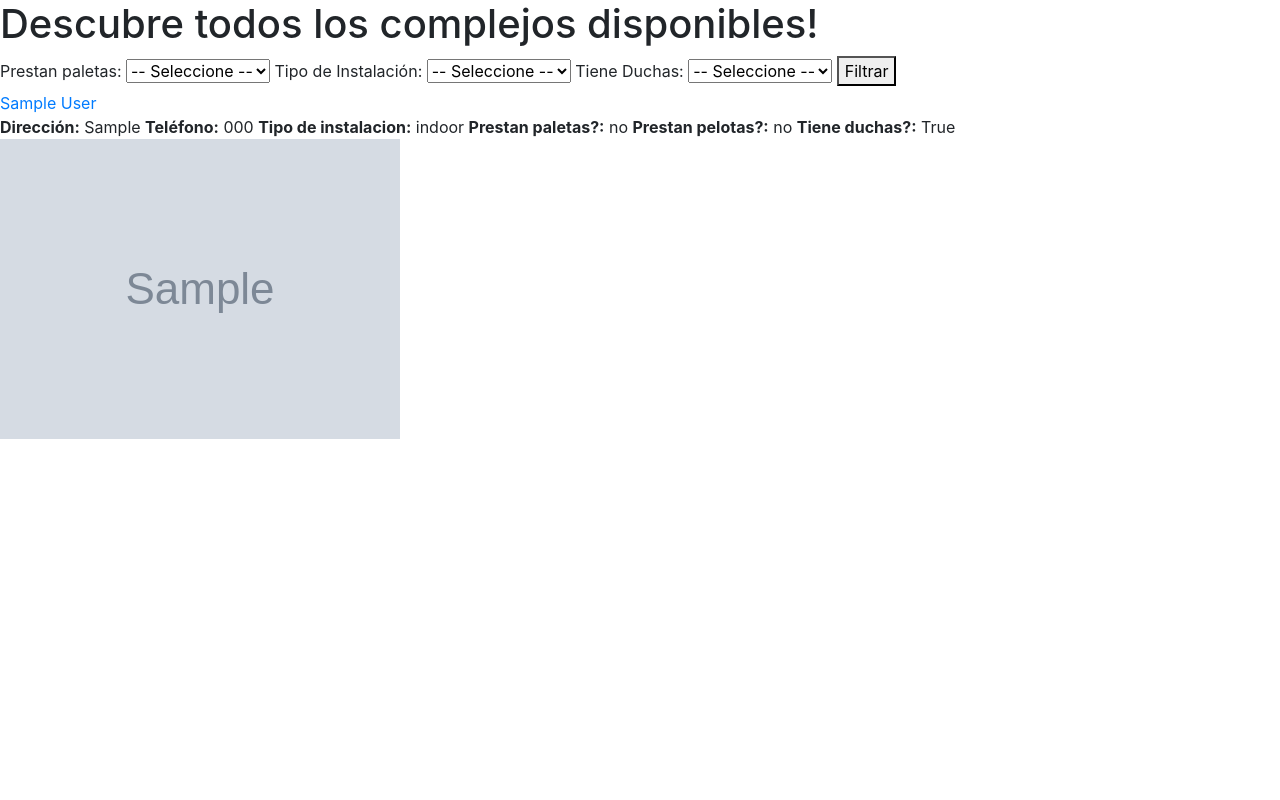
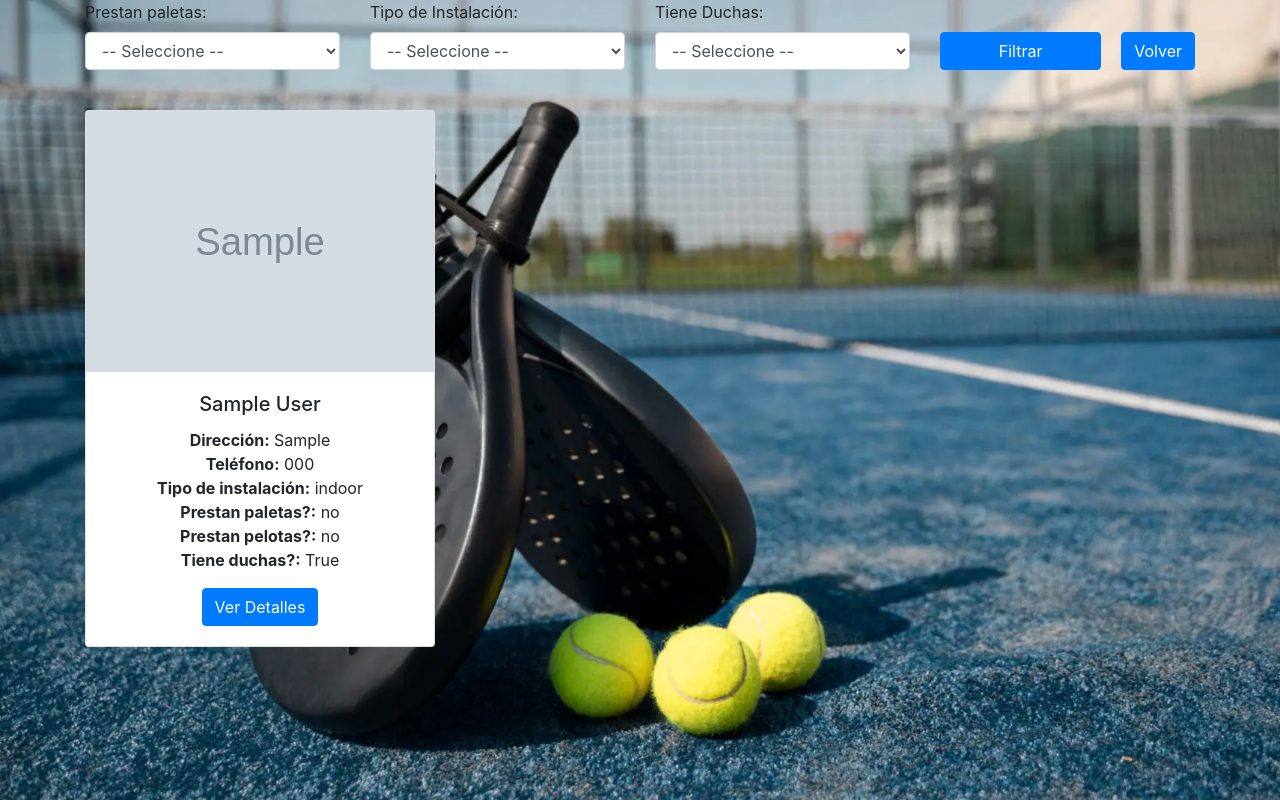
Before and after one commit to Inwinkelried/ucse2024-IW-TP, a Django app: page /complejos/ in a window 1280 px wide. Run offline with Django 5.2, Linux system fonts and the light colour scheme; tables that the repository leaves empty hold one stand-in row (values such as "Sample post"); grey boxes marked "Sample" are stand-in pictures; some libraries are stand-ins or nearby versions.

Commit message:
fix register club

```diff
--- a/padel/accounts/views.py
+++ b/padel/accounts/views.py
@@ -65,7 +65,7 @@ def ComplejoRegisterView(request):
             return render(request, 'registration/registro_complejos.html', {'form': form})
     else:
         if user.rol == Roles.objects.get(nombre=Roles.PROPIETARIO) and user.estado == 'pendiente_aprobacion':
-            return redirect('vista_complejos')
+              return redirect('mis_complejos')
         else:
             form = ComplejoRegisterForm()
             return render(request, 'registration/registro_complejos.html', {'form': form})
--- /dev/null
+++ b/padel/padel/static/padel/css/estilos.css
@@ -0,0 +1,128 @@
+.login-container {
+    max-width: 400px; /* Tamaño máximo del contenedor */
+    margin:  auto; /* Centrar el contenedor horizontalmente */
+    padding: 20px;
+    background-color: #f8f9fa; /* Color de fondo claro para el contenedor */
+    border-radius: 8px; /* Bordes redondeados */
+    box-shadow: 0 0 10px rgba(0, 0, 0, 0.1); /* Sombra para dar profundidad */
+    text-align: center; /* Centrar el texto */
+    margin-top: 150px; /* Espacio superior */
+  }
+
+  h2 {
+    color: #007bff; /* Color azul para el título */
+    margin-bottom: 20px; /* Espacio inferior */
+  }
+
+  .login-form {
+    display: flex;
+    flex-direction: column;
+    align-items: center;
+
+  }
+
+  .login-form input[type="text"],
+  .login-form input[type="password"] {
+    width: 100%; /* Hacer los campos del formulario tan anchos como el contenedor */
+    padding: 10px;
+    margin-bottom: 10px;
+    border: 1px solid #007bff; /* Borde azul */
+    border-radius: 4px; /* Bordes redondeados */
+  }
+
+  .btn-submit {
+    background-color: #007bff; /* Color de fondo azul */
+    color: white; /* Color del texto */
+    border: none; /* Quitar borde por defecto */
+    padding: 10px 20px; /* Relleno */
+    border-radius: 4px; /* Bordes redondeados */
+    cursor: pointer; /* Cursor de mano */
+    font-size: 16px; /* Tamaño de fuente */
+  }
+
+  .btn-submit:hover {
+    background-color: #0056b3; /* Color azul más oscuro al pasar el ratón */
+  }
+
+  .signup-link {
+    margin-top: 15px; /* Espacio superior */
+  }
+
+  .error {
+    color: red; /* Color rojo para los mensajes de error */
+    margin-top: 10px; /* Espacio superior */
+  }
+  body {
+    background-image: url('../media/fotoHome.png'); /* Ajusta la ruta según tu estructura de carpetas */
+    background-size: cover;
+    background-repeat: no-repeat;
+    background-attachment: fixed;
+  }
+
+#volver-btn{
+  background-color: #007bff; /* Color de fondo azul */
+  color: white; /* Color del texto */
+  margin-left: 20px;
+  }
+
+  #volver-btn_misComplejos{
+    background-color: #007bff; /* Color de fondo azul */
+    color: white; /* Color del texto */
+    margin-left: 700px;
+    margin-top: 20px;
+  }
+  .complejo-item{
+    background-color: #f8f9fa; /* Color de fondo claro para el contenedor */
+    border-radius: 8px; /* Bordes redondeados */
+    box-shadow: 0 0 10px rgba(0, 0, 0, 0.1); /* Sombra para dar profundidad */
+    margin-top: 20px;
+    margin-left: 20px;
+    margin-right: 20px;
+    padding: 20px;
+  }
+
+
+
+
+.edit-container {
+  max-width: 400px; /* Asegura un tamaño compacto */
+  padding: 10px;
+  background-color: #f1f1f1;
+  border-radius: 8px;
+  box-shadow: 0 0 5px rgba(0, 0, 0, 0.1);
+  display: flex;
+  flex-direction: column; /* Ordena elementos verticalmente */
+  flex-shrink: 0; /* Asegura que no se encoge más allá del contenido */
+  margin-top: 20px; /* Ajuste para separar un poco del borde superior */
+}
+
+h2 {
+  font-size: 1.2rem;
+  text-align: center;
+}
+
+.edit-form input, .edit-form button {
+  width: 100%;
+  padding: 6px; /* Tamaño de input más compacto */
+  margin: 6px 0;
+}
+
+.btn-submit {
+  background-color: #007bff;
+  color: white;
+  border: none;
+  padding: 8px;
+  cursor: pointer;
+  border-radius: 4px;
+  text-align: center;
+}
+
+.btn-submit:hover {
+  background-color: #0056b3;
+}
+
+.error {
+  color: red;
+  font-size: 0.9rem;
+  text-align: center;
+}
--- a/padel/templates/base.html
+++ b/padel/templates/base.html
@@ -2,9 +2,11 @@
 <html>
 
 <head>
+  {% load static %}
   <meta charset="utf-8">
   <title>{% block title %}Padel.com{% endblock %}</title>
   <link href="https://stackpath.bootstrapcdn.com/bootstrap/4.5.2/css/bootstrap.min.css" rel="stylesheet">
+  <link rel="stylesheet" href="{% static 'padel/css/estilos.css' %}">
 </head>
 
 <body>
--- a/padel/templates/complejos.html
+++ b/padel/templates/complejos.html
@@ -3,58 +3,71 @@
 {% block title %}Complejos{% endblock %}
 
 {% block content %}
-    <h1>Descubre todos los complejos disponibles!</h1>
-
   <!-- Formulario para filtrar complejos -->
     <form method="get">
-
+<div class="container">
+            <div class="row">
+                <div class="col-md-3 mb-3">
                     <label for="prestan_paletas">Prestan paletas:</label>
-        <select name="prestan_paletas" id="prestan_paletas">
+                    <select name="prestan_paletas" id="prestan_paletas" class="form-control">
                         <option value="">-- Seleccione --</option>
                         <option value="prestan" {% if request.GET.prestan_paletas == 'prestan' %}selected{% endif %}>Prestan</option>
                         <option value="alquilan" {% if request.GET.prestan_paletas == 'alquilan' %}selected{% endif %}>Alquilan</option>
                         <option value="alquilan_y_prestan" {% if request.GET.prestan_paletas == 'alquilan_y_prestan' %}selected{% endif %}>Ambas</option>
                     </select>
+                </div>
+                <div class="col-md-3 mb-3">
                     <label for="tipo_instalacion">Tipo de Instalación:</label>
-        <select name="tipo_instalacion" id="tipo_instalacion">
+                    <select name="tipo_instalacion" id="tipo_instalacion" class="form-control">
                         <option value="">-- Seleccione --</option>
                         <option value="indoor" {% if request.GET.tipo_instalacion == 'indoor' %}selected{% endif %}>Indoor</option>
                         <option value="outdoor" {% if request.GET.tipo_instalacion == 'outdoor' %}selected{% endif %}>Outdoor</option>
                         <option value="ambas" {% if request.GET.tipo_instalacion == 'ambas' %}selected{% endif %}>Ambas</option>
                     </select>
+                </div>
+                <div class="col-md-3 mb-3">
                     <label for="tiene_duchas">Tiene Duchas:</label>
-        <select name="tiene_duchas" id="tiene_duchas">
+                    <select name="tiene_duchas" id="tiene_duchas" class="form-control">
                         <option value="">-- Seleccione --</option>
                         <option value="true" {% if request.GET.tiene_duchas == 'true' %}selected{% endif %}>Sí</option>
                         <option value="false" {% if request.GET.tiene_duchas == 'false' %}selected{% endif %}>No</option>
                     </select>
+                </div>
+                <div class="col-md-3 mb-3 d-flex align-items-end">
+                    <button type="submit" class="btn btn-primary w-100">Filtrar</button>
+                    <a href="{% url 'home' %}" class="btn btn-primary" id="volver-btn">Volver</a>
+                </div>
 
-        <button type="submit">Filtrar</button>
+            </div>
+        </div>
+
     </form>
-
-    <div class="complejo-container">
+<div class="container text-center mt-4">
+        <div class="row justify-content-start">
             {% for complejo in complejos %}
                 {% if complejo.habilitado %}
-                <div class="complejo-item">
-                    <a href="{% url 'detalle_complejo' complejo.id %}">
-                        <div class="complejo-title">{{ complejo.nombre_complejo }}</div>
-                    </a>
-                    <div class="complejo-info">
-                        <span><strong>Dirección:</strong> {{ complejo.direccion }}</span>
-                        <span><strong>Teléfono:</strong> {{ complejo.telefono }}</span>
-                        <span><strong>Tipo de instalacion:</strong> {{ complejo.tipo_instalacion }}</span>
-                        <span><strong>Prestan paletas?:</strong> {{ complejo.prestan_paletas }}</span>
-                        <span><strong>Prestan pelotas?:</strong> {{ complejo.prestan_pelotas }}</span>
-                        <span><strong>Tiene duchas?:</strong> {{ complejo.tiene_duchas }}</span>
-
-                        <br>
+                    <div class="col-md-4 mb-4">
+                        <div class="card">
                             {% if complejo.foto_complejo %}
-                            <img src="{{ complejo.foto_complejo.url }}">
+                                <img src="{{ complejo.foto_complejo.url }}" class="card-img-top" alt="{{ complejo.nombre_complejo }}">
                             {% endif %}
-                        </br>
+                            <div class="card-body">
+                                <h5 class="card-title">{{ complejo.nombre_complejo }}</h5>
+                                <p class="card-text">
+                                    <strong>Dirección:</strong> {{ complejo.direccion }}<br>
+                                    <strong>Teléfono:</strong> {{ complejo.telefono }}<br>
+                                    <strong>Tipo de instalación:</strong> {{ complejo.tipo_instalacion }}<br>
+                                    <strong>Prestan paletas?:</strong> {{ complejo.prestan_paletas }}<br>
+                                    <strong>Prestan pelotas?:</strong> {{ complejo.prestan_pelotas }}<br>
+                                    <strong>Tiene duchas?:</strong> {{ complejo.tiene_duchas }}<br>
+                                </p>
+                                <a href="{% url 'detalle_complejo' complejo.id %}" class="btn btn-primary">Ver Detalles</a>
                             </div>
                         </div>
+                    </div>
+
  {% endif %}
             {% endfor %}
         </div>
+    </div>
 {% endblock %}
--- a/padel/templates/visualizar_mis_complejos.html
+++ b/padel/templates/visualizar_mis_complejos.html
@@ -43,6 +43,8 @@
     {% else %}
         <p>No tienes complejos registrados.</p>
     {% endif %}
+
+    <a href="{% url 'home' %}" class="btn btn-primary" id="volver-btn_misComplejos">Volver</a>
 </body>
 </html>
 
```
Also changed, not shown: padel/padel/settings.py (+35 -73 lines), padel/templates/detalle_complejo.html (+24 -25 lines), padel/templates/editar_un_complejo.html (+7 -3 lines), padel/templates/home.html (+31 -21 lines), padel/templates/registration/login.html (+7 -3 lines), padel/accounts/migrations/0014_alter_complejodepadel_prestan_paletas_and_more.py (added), padel/padel/static/padel/media/complejo.png (added), padel/padel/static/padel/media/fotoHome.png (added). Lines whose indentation alone changed are shown as unchanged.
